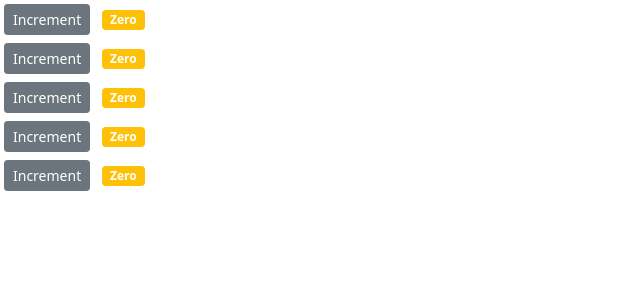
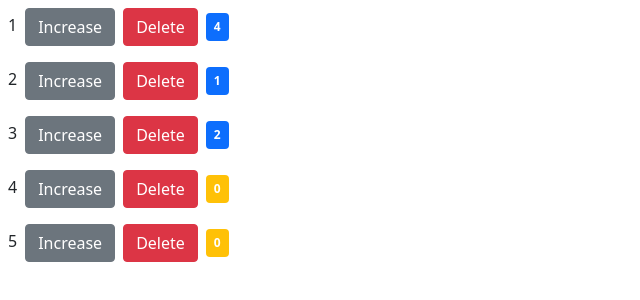
Before and after one commit to anasabufarraj/hello_react, a React (Create React App) app: page / in a window 1280 px wide. Shown: the top 300 px of the page, without its empty margins (0-640 px from the left). Built offline with nearby package versions, Linux system fonts and the light colour scheme.

Commit message:
Updating the State

```diff
--- a/src/components/counter.jsx
+++ b/src/components/counter.jsx
@@ -2,8 +2,7 @@ import React, { Component } from 'react';
 
 class Counter extends Component {
   state = {
-    count: 0,
-    // tags: ['tag 1', 'tag 2', 'tag 3'],
+    value: this.props.value,
   };
 
   constructor(props) {
@@ -11,35 +10,30 @@ class Counter extends Component {
     this.incrementCounter = this.incrementCounter.bind(this);
   }
 
-  incrementCounter(id) {
-    console.log(id);
-    this.setState({ count: this.state.count + 1 });
+  incrementCounter() {
+    this.setState({ value: this.state.value + 1 });
   }
 
-  // manageEmptyState() {
-  //   if (this.state.tags.length) {
-  //     return this.state.tags.map((tag) => <li key={tag}>{tag}</li>);
-  //   }
-  //   return <span>You have no tags!</span>;
-  // }
-
   setCounterText() {
-    let { count } = this.state; // destructuring assignment
-    return count === 0 ? <span>Zero</span> : count;
+    let { value } = this.state;
+    return value === 0 ? <span>0</span> : value;
   }
 
   setBadgeColor() {
-    return this.state.count === 0 ? 'bg-warning' : 'bg-primary';
+    return this.state.value === 0 ? 'bg-warning' : 'bg-primary';
   }
 
   render() {
     return (
       <div>
-        <button onClick={() => this.incrementCounter(2)} className="btn btn-secondary btn-sm m-1">
-          Increment
+        <span className="p-2">{this.props.id}</span>
+        <button onClick={this.incrementCounter} className="btn btn-secondary">
+          Increase
         </button>
-        <span className={`badge m-2 ${this.setBadgeColor()}`}>{this.setCounterText()}</span>
-        {/*<ul>{this.manageEmptyState()}</ul>*/}
+        <button onClick={this.props.onDelete} className="btn btn-danger m-2">
+          Delete
+        </button>
+        <span className={`badge p-2 ${this.setBadgeColor()}`}>{this.setCounterText()}</span>
       </div>
     );
   }
--- a/src/components/counters.jsx
+++ b/src/components/counters.jsx
@@ -5,19 +5,31 @@ class Counters extends Component {
   state = {
     counters: [
       { id: 1, value: 4 },
-      { id: 2, value: 0 },
-      { id: 3, value: 0 },
+      { id: 2, value: 1 },
+      { id: 3, value: 2 },
       { id: 4, value: 0 },
       { id: 5, value: 0 },
     ],
   };
+
+  handleDelete(id) {
+    let counters = this.state.counters.filter((_c) => _c.id !== id.id);
+    this.setState({ counters });
+  }
+
   render() {
     return (
-      <div>
+      <React.Fragment>
         {this.state.counters.map((counter) => (
-          <Counter key={counter.id} />
+          <Counter
+            key={counter.id}
+            onDelete={() => this.handleDelete(counter)}
+            value={counter.value}
+            id={counter.id}
+            counter={counter}
+          />
         ))}
-      </div>
+      </React.Fragment>
     );
   }
 }
```
